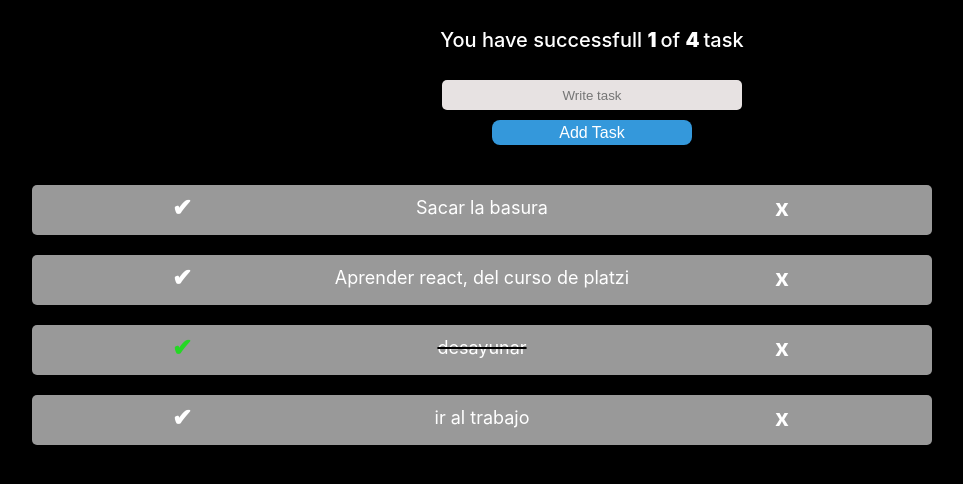
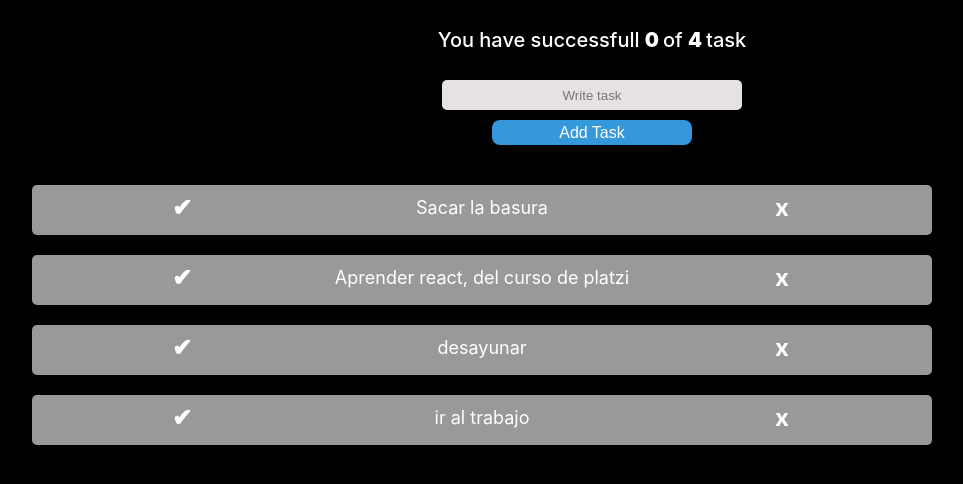
Before and after one commit to sebas19b/listWithReact, a React (Create React App) app: page / in a window 1280 px wide. Shown: the top 484 px of the page, without its empty margins (48-1011 px from the left). Built offline with nearby package versions, Linux system fonts and the light colour scheme.

Commit message:
cree las funciones actualizadoras del estado de la tarea completada en el titulo, marcar una tarea como completada

```diff
--- a/src/App.js
+++ b/src/App.js
@@ -9,30 +9,37 @@ import { TodoItems } from './TodoItem';
 const listTodos = [
 {text: "Sacar la basura", completed: false},
 {text: "Aprender react, del curso de platzi", completed: false},
-{text: "desayunar", completed: true},
+{text: "desayunar", completed: false},
 {text: "ir al trabajo", completed: false}
 ]
 
 function App() {
 
-  //const [todos, setTodos] = React.useState(listTodos)
+  const [todos, setTodos] = React.useState(listTodos)
 
-  const taskCompleted = listTodos.filter(listTodos => listTodos.completed).length
+  const taskCompleted = todos.filter(todos => todos.completed).length
 
-  const totalTask = listTodos.length
+  const totalTask = todos.length
 
   const [searchValue, setSearchValue] = React.useState("")
 
-  console.log(searchValue)
 
-  const taskSearched = listTodos.filter((todos) => {
+  const taskSearched = todos.filter((todos) => {
     return todos.text.toLowerCase().includes(searchValue.toLowerCase())
   })
+
+  const completeTask = (text) => {
+    const newTodos = [...todos]
+    const todoIndex = todos.findIndex((todo) => todo.text === text)
+    newTodos[todoIndex].completed = true
+    setTodos(newTodos)
+  }
 
   return (
     <React.Fragment>
 
       <TodoCounter completed={taskCompleted} total={totalTask} />
+
       <TodoSearch
         searchValue={searchValue}
         setSearchValue={setSearchValue}
@@ -45,7 +52,8 @@ function App() {
             key={todo.text}
             text={todo.text}
             completed={todo.completed}
-          />
+            onComplete={() => completeTask(todo.text)}
+         />
         ))}
       </TodoList>
     </React.Fragment>
```
